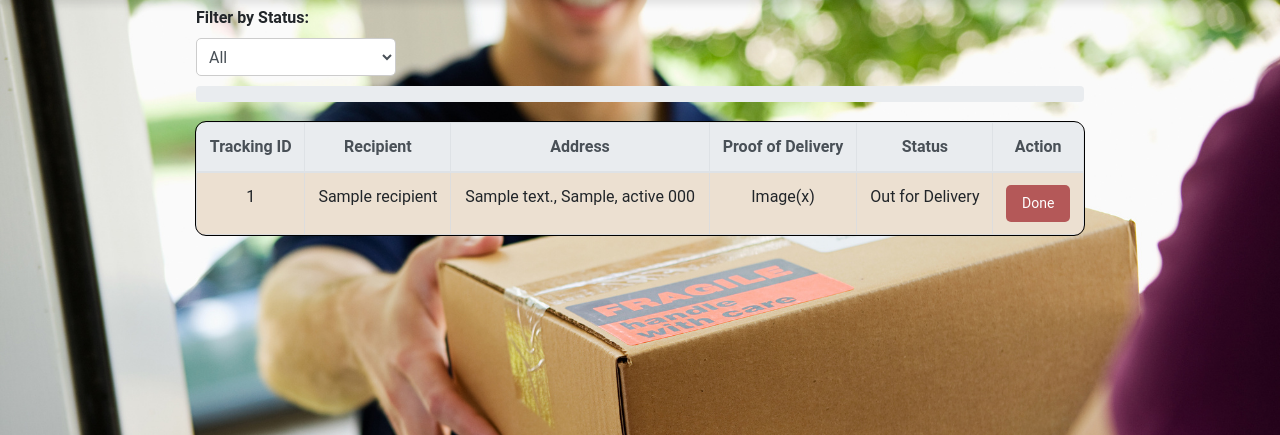
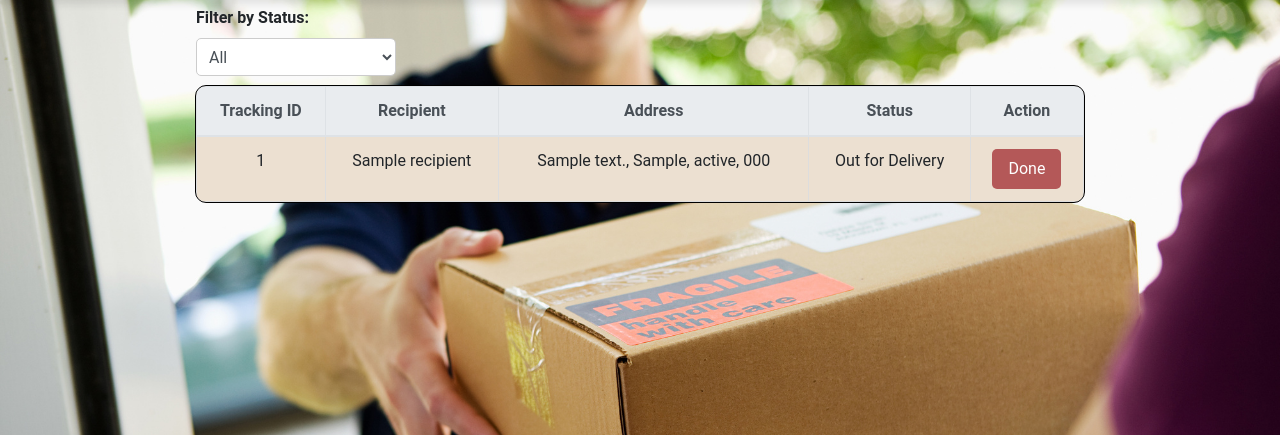
Before and after one commit to NishKy03/CSC574_TNTDevSys, a PHP site: page /deliverylist.php in a window 1280 px wide. Shown: the part 70-505 px from the top of the page. Run offline with PHP 8.4, Linux system fonts and the light colour scheme; the visitor is signed in with stand-in values (Sample User, id 1); tables that the repository leaves empty or names only in its code hold one stand-in row (values such as "Sample post"); grey boxes marked "Sample" are stand-in pictures; some libraries are stand-ins or nearby versions.

Commit message:
buang progress bar

```diff
--- a/PROJECT TNT/deliverylist.php
+++ b/PROJECT TNT/deliverylist.php
@@ -38,15 +38,6 @@
 $staffID = $_SESSION['staffID'];
 $staffName = $_SESSION['staffName'];
 
-// Fetch total orders and delivered orders count for progress bar
-$sqlTotalOrders = "SELECT COUNT(*) as total FROM ORDERS";
-$resultTotal = $dbCon->query($sqlTotalOrders);
-$totalOrders = $resultTotal->fetch_assoc()['total'];
-
-$sqlDeliveredOrders = "SELECT COUNT(*) as delivered FROM ORDERS WHERE status = 'Delivered'";
-$resultDelivered = $dbCon->query($sqlDeliveredOrders);
-$deliveredOrders = $resultDelivered->fetch_assoc()['delivered'];
-
 // Handle 'Done' button submission
 if (isset($_POST['done'])) {
     $orderID = $_POST['orderID'];
@@ -58,8 +49,11 @@
     $stmt->execute();
     $stmt->close();
 
+    // Add JavaScript alert
+    echo "<script>alert('Successfully delivered');</script>";
+
     // Redirect back to the same page to refresh the delivery list
-    header("Location: deliverylist.php");
+    echo "<script>window.location = 'deliverylist.php';</script>";
     exit();
 }
 
@@ -174,23 +168,6 @@
             font-weight: bold;
             margin-right: 10px;
         }
-
-        /* Progress bar styles */
-        .progress {
-            height: 20px;
-            margin-bottom: 20px;
-            overflow: hidden;
-            background-color: #ddd;
-            border-radius: 10px;
-        }
-
-        .progress-bar {
-            background-color: #4B0606;
-            width:
-                <?php echo ($deliveredOrders / $totalOrders) * 100; ?>
-                %;
-            transition: width 0.6s ease;
-        }
     </style>
 </head>
 
@@ -223,22 +200,12 @@
                 </form>
             </div>
 
-            <!-- Progress Bar -->
-            <div class="progress">
-                <div class="progress-bar" role="progressbar"
-                    style="width: <?php echo ($deliveredOrders / $totalOrders) * 100; ?>%;"
-                    aria-valuenow="<?php echo ($deliveredOrders / $totalOrders) * 100; ?>" aria-valuemin="0"
-                    aria-valuemax="100">
-                    <?php echo $deliveredOrders . " / " . $totalOrders . " Delivered"; ?>
-                </div>
-            </div>
             <table class="table">
                 <thead class="thead-light">
                     <tr>
                         <th>Tracking ID</th>
                         <th>Recipient</th>
                         <th>Address</th>
-                        <th>Proof of Delivery</th>
                         <th>Status</th>
                         <th>Action</th>
                     </tr>
@@ -246,30 +213,35 @@
                 <tbody>
                     <?php
                     // Fetch delivery list from database with filter
-                    $sql = "SELECT ORDERS.orderID, RECIPIENT.name, RECIPIENT.addressLine1, RECIPIENT.city, RECIPIENT.state, RECIPIENT.postcode, ORDERS.status FROM ORDERS JOIN RECIPIENT ON ORDERS.recipientID = RECIPIENT.recipientID WHERE 1" . $filterQuery;
-                    $result = $dbCon->query($sql);
+                    $sql = "SELECT DISTINCT ORDERS.orderID, RECIPIENT.name, RECIPIENT.addressLine1, RECIPIENT.city, RECIPIENT.state, RECIPIENT.postcode, ORDERS.status
+                            FROM ORDERS
+                            JOIN TRACKING_UPDATE ON ORDERS.orderID = TRACKING_UPDATE.orderID
+                            JOIN RECIPIENT ON ORDERS.recipientID = RECIPIENT.recipientID
+                            WHERE TRACKING_UPDATE.staffID = ?" . $filterQuery;
+                    $stmt = $dbCon->prepare($sql);
+                    $stmt->bind_param('i', $staffID);
+                    $stmt->execute();
+                    $result = $stmt->get_result();
 
-                    if ($result->num_rows > 0) {
-                        // Output data of each row
-                        while ($row = $result->fetch_assoc()) {
-                            echo "<tr style='background-color: #7A5961;'>"; // Adjust the background color here
-                            echo "<td>" . htmlspecialchars($row["orderID"]) . "</td>";
-                            echo "<td>" . htmlspecialchars($row["name"]) . "</td>";
-                            echo "<td>" . htmlspecialchars($row["addressLine1"] . ", " . $row["city"] . ", " . $row["state"] . " " . $row["postcode"]) . "</td>";
-                            echo "<td>Image(x)</td>"; // Placeholder for proof of delivery image
-                            echo "<td>" . htmlspecialchars($row["status"]) . "</td>";
-                            echo "<td>";
+                    while ($row = $result->fetch_assoc()) {
+                        echo "<tr>";
+                        echo "<td>" . htmlspecialchars($row['orderID']) . "</td>";
+                        echo "<td>" . htmlspecialchars($row['name']) . "</td>";
+                        echo "<td>" . htmlspecialchars($row['addressLine1']) . ", " . htmlspecialchars($row['city']) . ", " . htmlspecialchars($row['state']) . ", " . htmlspecialchars($row['postcode']) . "</td>";
+                        echo "<td>" . htmlspecialchars($row['status']) . "</td>";
+                        echo "<td>";
+                        if ($row['status'] === 'Out for Delivery' || $row['status'] === 'In Progress') {
                             echo "<form method='post'>";
-                            echo "<input type='hidden' name='orderID' value='" . $row['orderID'] . "'>";
-                            echo "<input type='submit' name='done' value='Done' class='btn btn-sm btn-danger'>";
+                            echo "<input type='hidden' name='orderID' value='" . htmlspecialchars($row['orderID']) . "'>";
+                            echo "<input type='submit' name='done' value='Done' class='btn btn-primary'>";
                             echo "</form>";
-                            echo "</td>";
-                            echo "</tr>";
                         }
-                    } else {
-                        echo "<tr><td colspan='6'>No deliveries found</td></tr>";
+                        echo "</td>";
+                        echo "</tr>";
                     }
-                    $dbCon->close(); // Close the database connection
+
+                    $stmt->close();
+                    $dbCon->close();
                     ?>
                 </tbody>
             </table>
```
Also changed, not shown: PROJECT TNT/uploads/profile/profile_2000001.png (added).
